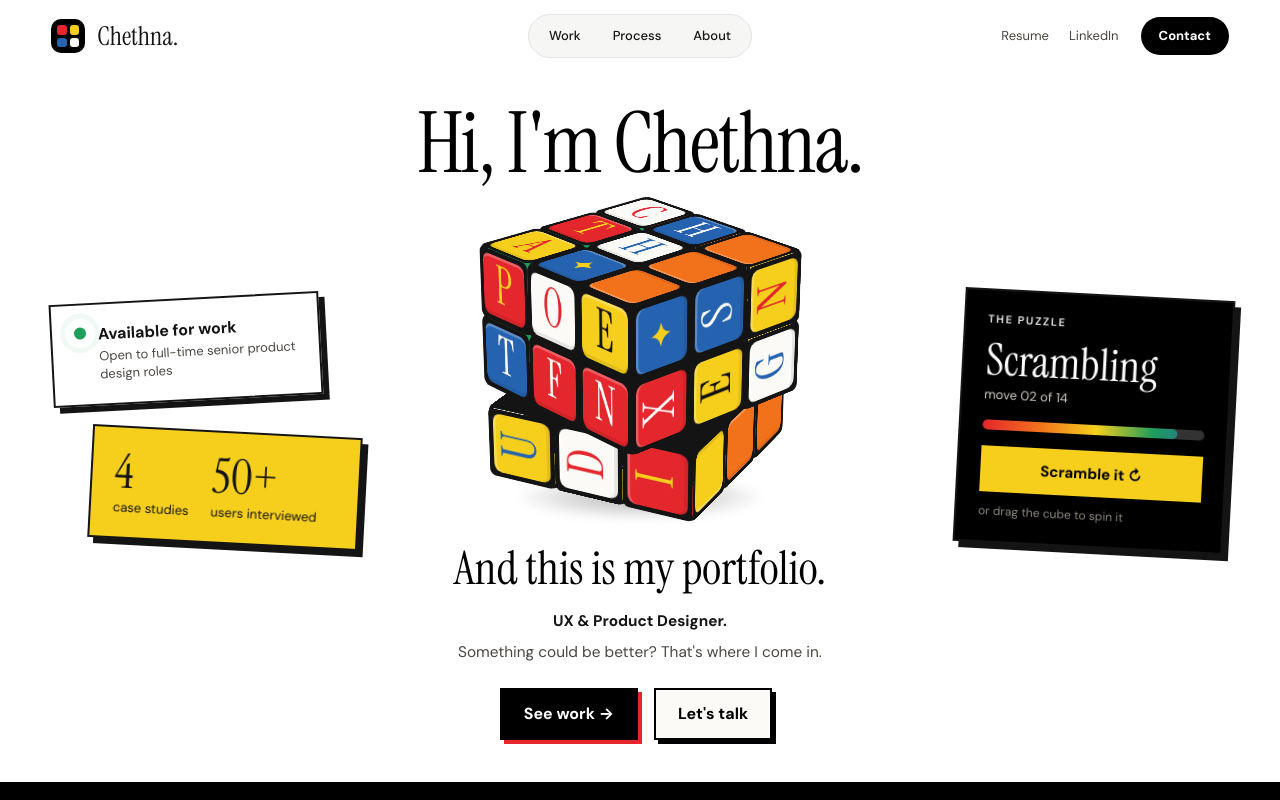
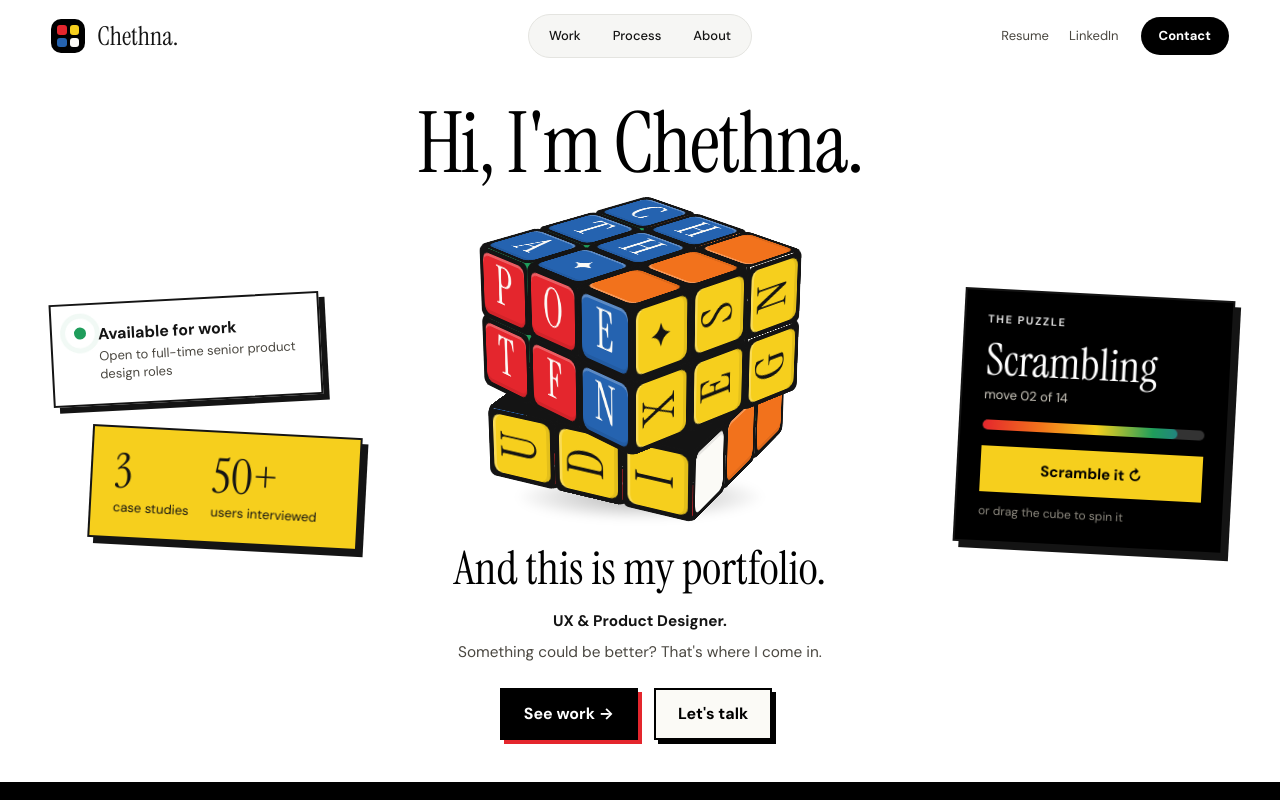
Before and after one commit to Che2987/Portfolio, a plain HTML site: page index.html in a window 1280 px wide. Shown: the top 800 px of the page. Drawn offline with Linux system fonts and the light colour scheme; a web font is replaced by a local one.

Commit message:
Fix case-study count and cube sticker colors on landing page
Hero stat card said 4 case studies but the site only has 3; corrected
the count. Also updates the Rubik's cube solved-state sticker colors
to a cleaner one-color-per-face scheme per the latest design pass.

Co-Authored-By: Claude Sonnet 5 <noreply@anthropic.com>

```diff
--- a/assets/js/landing.js
+++ b/assets/js/landing.js
@@ -6,24 +6,24 @@ const reduceMotion = matchMedia('(prefers-reduced-motion: reduce)').matches;
 /* ================= CUBE DATA ================= */
 const C = {r:'var(--red)',b:'var(--blue)',y:'var(--yellow)',w:'var(--white)',o:'var(--orange)',g:'var(--green)',k:'var(--ink)'};
 const FRONT = [
-  ['P','r','y'],['O','w','r'],['R','y','r'],
-  ['T','b','w'],['F','r','w'],['O','y','b'],
-  ['L','w','b'],['I','b','y'],['O','r','w']];
+  ['P','r','w'],['O','r','w'],['R','r','w'],
+  ['T','r','w'],['F','r','w'],['O','r','w'],
+  ['L','r','w'],['I','r','w'],['O','r','w']];
 const TOP = [
-  ['C','w','r'],['H','b','w'],['E','y','k'],
-  ['T','r','y'],['H','w','b'],['N','r','w'],
-  ['A','y','r'],['✦','b','y'],['✦','w','k']];
+  ['C','b','w'],['H','b','w'],['E','b','w'],
+  ['T','b','w'],['H','b','w'],['N','b','w'],
+  ['A','b','w'],['✦','b','w'],['✦','b','w']];
 const RIGHT = [
-  ['U','y','b'],['X','r','w'],['✦','b','y'],
-  ['D','w','r'],['E','y','k'],['S','b','w'],
-  ['I','r','y'],['G','w','b'],['N','y','r']];
+  ['U','y','k'],['X','y','k'],['✦','y','k'],
+  ['D','y','k'],['E','y','k'],['S','y','k'],
+  ['I','y','k'],['G','y','k'],['N','y','k']];
 const stickerFor = (face,x,y,z) => ({
   front:  z ===  1 ? FRONT[(y+1)*3+(x+1)] : null,
   top:    y === -1 ? TOP[(z+1)*3+(x+1)]   : null,
   right:  x ===  1 ? RIGHT[(y+1)*3+(1-z)] : null,
   back:   z === -1 ? ['','o','k'] : null,
   left:   x === -1 ? ['','g','k'] : null,
-  bottom: y ===  1 ? ['','y','k'] : null
+  bottom: y ===  1 ? ['','w','k'] : null
 })[face];
 
 /*MATH-START*/
--- a/index.html
+++ b/index.html
@@ -265,7 +265,7 @@ footer{border-top:2px solid var(--ink);padding-block:26px 34px;background:#fff}
         </div>
       </div>
       <div class="card c-stats">
-        <div class="stat"><b>4</b><span>case studies</span></div>
+        <div class="stat"><b>3</b><span>case studies</span></div>
         <div class="stat"><b>50+</b><span>users interviewed</span></div>
       </div>
     </div>
```
